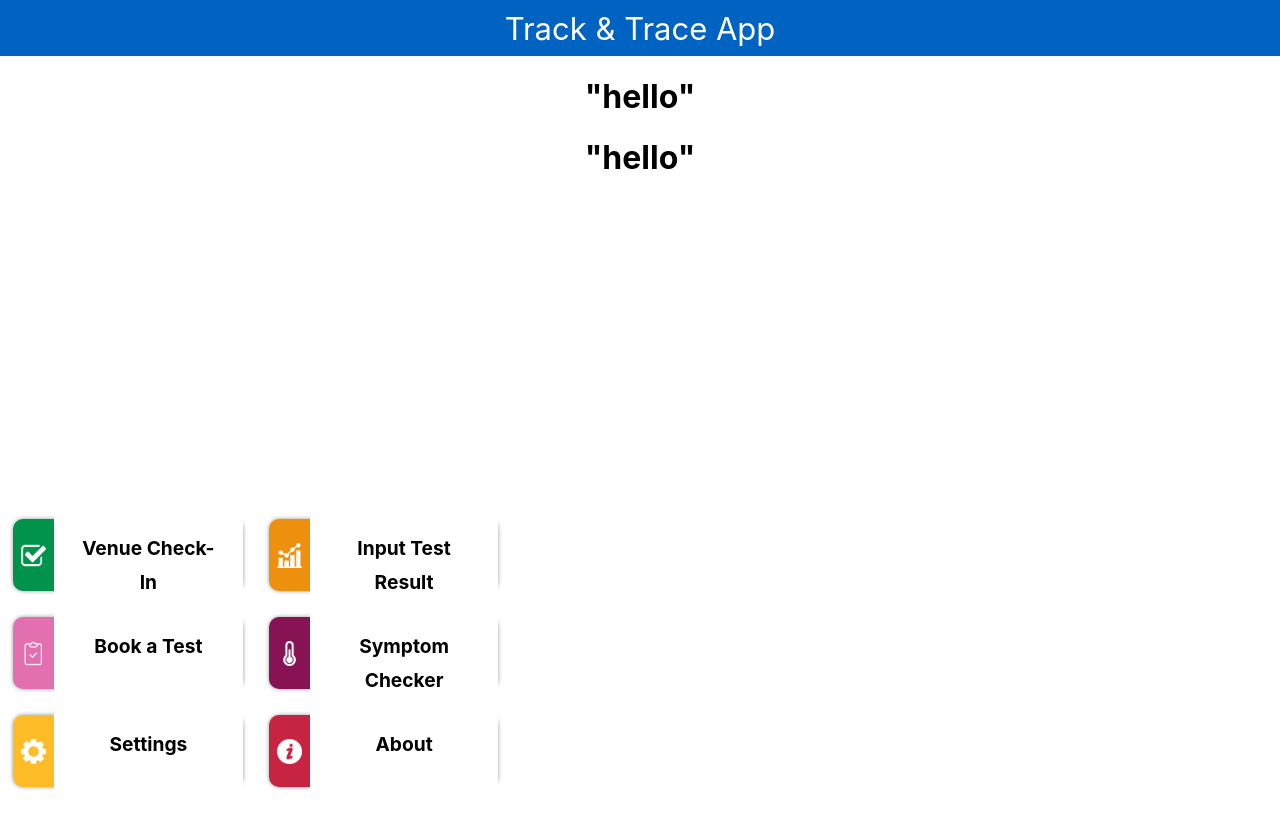
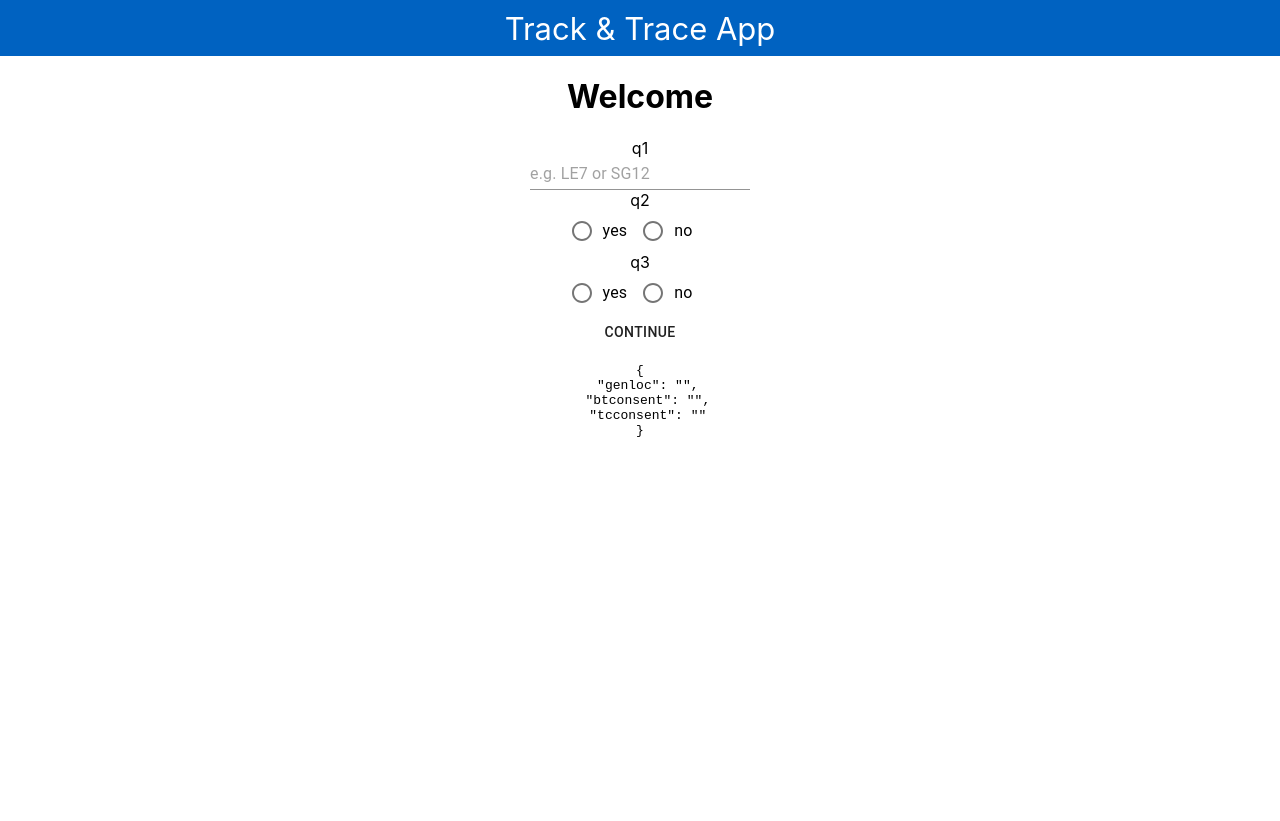
Before and after one commit to mysteryt0ur/SD3Coursework, a React (Create React App) app in the folder track-and-trace/: page / in a window 1280 px wide. Built offline with nearby package versions, Linux system fonts and the light colour scheme.

Commit message:
Form Setup

```diff
--- a/track-and-trace/package.json
+++ b/track-and-trace/package.json
@@ -3,9 +3,11 @@
   "version": "0.1.0",
   "private": true,
   "dependencies": {
+    "@material-ui/core": "^4.11.1",
     "@testing-library/jest-dom": "^5.11.6",
     "@testing-library/react": "^11.2.2",
     "@testing-library/user-event": "^12.2.2",
+    "formik": "^2.2.5",
     "react": "^17.0.1",
     "react-dom": "^17.0.1",
     "react-scripts": "4.0.1",
--- a/track-and-trace/src/App.js
+++ b/track-and-trace/src/App.js
@@ -1,5 +1,5 @@
 import './App.css';
-import Dashboard from './pages/dashboard'
+import WelcomePage from './pages/welcome/welcome'
 
 function App() {
   return (
@@ -8,7 +8,7 @@ function App() {
         <span>Track & Trace App</span>
       </header>
       <div>
-        <Dashboard />
+        <WelcomePage />
       </div>
     </div>
   );
--- a/track-and-trace/src/components/IsoCountdown.js
+++ b/track-and-trace/src/components/IsoCountdown.js
@@ -1,6 +1,6 @@
-import React from 'react';
+import React, { Component } from 'react';
 
-class IsoCountdown extends React.Component {
+class IsoCountdown extends Component {
 
     render() {
         return (
--- a/track-and-trace/src/components/postcodeChecker.js
+++ b/track-and-trace/src/components/postcodeChecker.js
@@ -1,6 +1,6 @@
-import React from 'react';
+import React, { Component } from 'react';
 
-class PostcodeChecker extends React.Component {
+class testForm extends Component {
 
     render() {
         return (
--- /dev/null
+++ b/track-and-trace/src/components/testForm.js
@@ -0,0 +1,78 @@
+import React, { Component } from 'react';
+import { Formik, Form, useField } from 'formik';
+import { TextField, Radio, FormControlLabel, Button } from '@material-ui/core';
+
+const MyRadio = ({label, ...props}) => {
+    const [field] = useField(props);
+    return (
+    <FormControlLabel {...field} control={<Radio />} label={label} />
+    )
+}
+
+const MyTextField = ({
+    placeholder,
+    ...props
+}) => {
+    const [field, meta] = useField(props);
+    const errorText = meta.error && meta.touched ? meta.error : '';
+    return (
+        <TextField
+            placeholder={placeholder}
+            {...field}
+            helperText={errorText}
+            error={!!errorText}
+            />
+    );
+};
+
+class testForm extends Component {
+
+    render() {
+        return (
+            <div>
+                <Formik
+                initialValues={{
+                    genloc: '',
+                    btconsent: '',
+                    tcconsent: '',
+
+                }}
+                onSubmit={(data, { setSubmitting }) => {
+                    setSubmitting(true);
+                    //make async call
+                    console.log('submit: ', data);
+                    setSubmitting(false);
+                }}
+                >
+                    {({ values, isSubmitting }) => (
+                        <Form>
+                            <div> q1</div>
+                            <MyTextField
+                            placeholder='e.g. LE7 or SG12'
+                            name='genloc'
+                            type='input'
+                            as={TextField}
+                            />
+
+                            <div> q2</div>
+                            <MyRadio name='btconsent' type='radio' value="yes" label='yes' />
+                            <MyRadio name='btconsent' type='radio' value="no" label='no'  />
+
+                            <div> q3</div>
+                            <MyRadio name='tcconsent' type='radio' value="yes" label='yes' />
+                            <MyRadio name='tcconsent' type='radio' value="no" label='no' />
+
+
+                            <div>
+                                <Button disabled={isSubmitting} type='submit'>Continue</Button>
+                            </div>
+                            <pre>{JSON.stringify(values, null, 2)}</pre>
+                        </Form>
+                    )}
+                </Formik>
+            </div>
+        )
+    }
+}
+
+export default testForm;
--- /dev/null
+++ b/track-and-trace/src/pages/welcome/welcome.js
@@ -0,0 +1,22 @@
+import React, { Component } from 'react';
+import TestForm from '../../components/testForm'
+import './welcome.css';
+
+
+class WelcomePage extends Component {
+
+    render() {
+        return (
+            <div className="content-inner">
+                <div className="inner-header">
+                    <h1 className="header-text" id="wel-page-header">Welcome</h1>
+                </div>
+
+            <TestForm />
+
+            </div>
+        );
+    }
+}
+
+export default WelcomePage;
```
Also changed, not shown: track-and-trace/src/pages/dashboard/dashboard.js (renamed from track-and-trace/src/pages/dashboard.js, +4 -5 lines), track-and-trace/src/pages/welcome-page.js (deleted, +0 -17 lines), track-and-trace/src/pages/input-test/inputTest.js (added), track-and-trace/src/pages/welcome/welcome.css (added), 1 other file (tests, documents, lock files or other folders).
